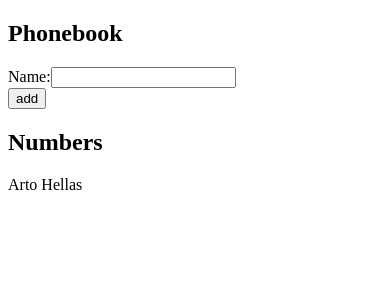
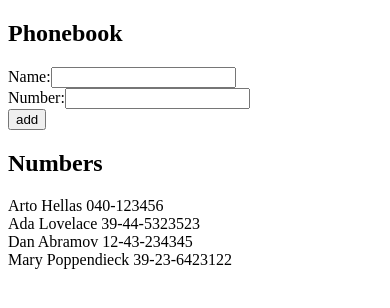
Before and after one commit to dante690dark/part2-Rendering-a-collection-modules, a React (Vite) app in the folder phonebook/: page / in a window 390 px wide. Shown: the top 308 px of the page. Built offline with nearby package versions, Linux system fonts and the light colour scheme.

Commit message:
add phone number

```diff
--- a/phonebook/src/App.jsx
+++ b/phonebook/src/App.jsx
@@ -3,23 +3,33 @@ import Person from './components/Person';
 import './styles.css';
 
 const App = () => {
-  const [persons, setPersons] = useState([{ name: 'Arto Hellas' }]);
-  const [newName, setNewName] = useState('');
+  const [persons, setPersons] = useState([
+    { name: 'Arto Hellas', number: '040-123456', id: 1 },
+    { name: 'Ada Lovelace', number: '39-44-5323523', id: 2 },
+    { name: 'Dan Abramov', number: '12-43-234345', id: 3 },
+    { name: 'Mary Poppendieck', number: '39-23-6423122', id: 4 },
+  ]);
+  const [data, setData] = useState({ name: '', number: '' });
 
   const addName = (event) => {
     event.preventDefault();
 
-    if (persons.some((person) => person.name === newName)) {
-      alert(`${newName} is already added to phonebook`);
+    if (persons.some((person) => person.name === data.name)) {
+      alert(`${data.name} is already added to phonebook`);
       return;
     }
 
-    setPersons((prevState) => [...prevState, { name: newName }]);
-    setNewName('');
+    setPersons((prevState) => [
+      ...prevState,
+      { name: data.name, number: data.number },
+    ]);
+    setData({ name: '', number: '' });
   };
 
   const handleChange = (event) => {
-    setNewName(event.target.value);
+    const { value, name } = event.target;
+
+    setData((prevState) => ({ ...prevState, [name]: value }));
   };
 
   return (
@@ -27,12 +37,26 @@ const App = () => {
       <h2>Phonebook</h2>
       <form onSubmit={addName}>
         <div>
-          <label htmlFor='username-field'>Name:</label>
+          <label htmlFor='name-field'>Name:</label>
           <input
-            name='username'
-            id='username-field'
+            type='text'
+            name='name'
+            id='name-field'
             onChange={handleChange}
-            value={newName}
+            value={data.name}
+            required
+          />
+        </div>
+        <div>
+          <label htmlFor='number-field'>Number:</label>
+          <input
+            type='tel'
+            name='number'
+            id='number-field'
+            onChange={handleChange}
+            value={data.number}
+            pattern='[0-9\- ]+'
+            required
           />
         </div>
         <div>
@@ -42,7 +66,7 @@ const App = () => {
       <h2>Numbers</h2>
       <ul>
         {persons.map((person) => (
-          <Person key={person.name} name={person.name} />
+          <Person key={person.name} name={person.name} number={person.number} />
         ))}
       </ul>
     </>
--- a/phonebook/src/components/Person.jsx
+++ b/phonebook/src/components/Person.jsx
@@ -1,7 +1,11 @@
 import React from 'react';
 
-const Person = ({ name }) => {
-  return <div>{name}</div>;
+const Person = ({ name, number }) => {
+  return (
+    <div>
+      {name} {number}
+    </div>
+  );
 };
 
 export default Person;
```
